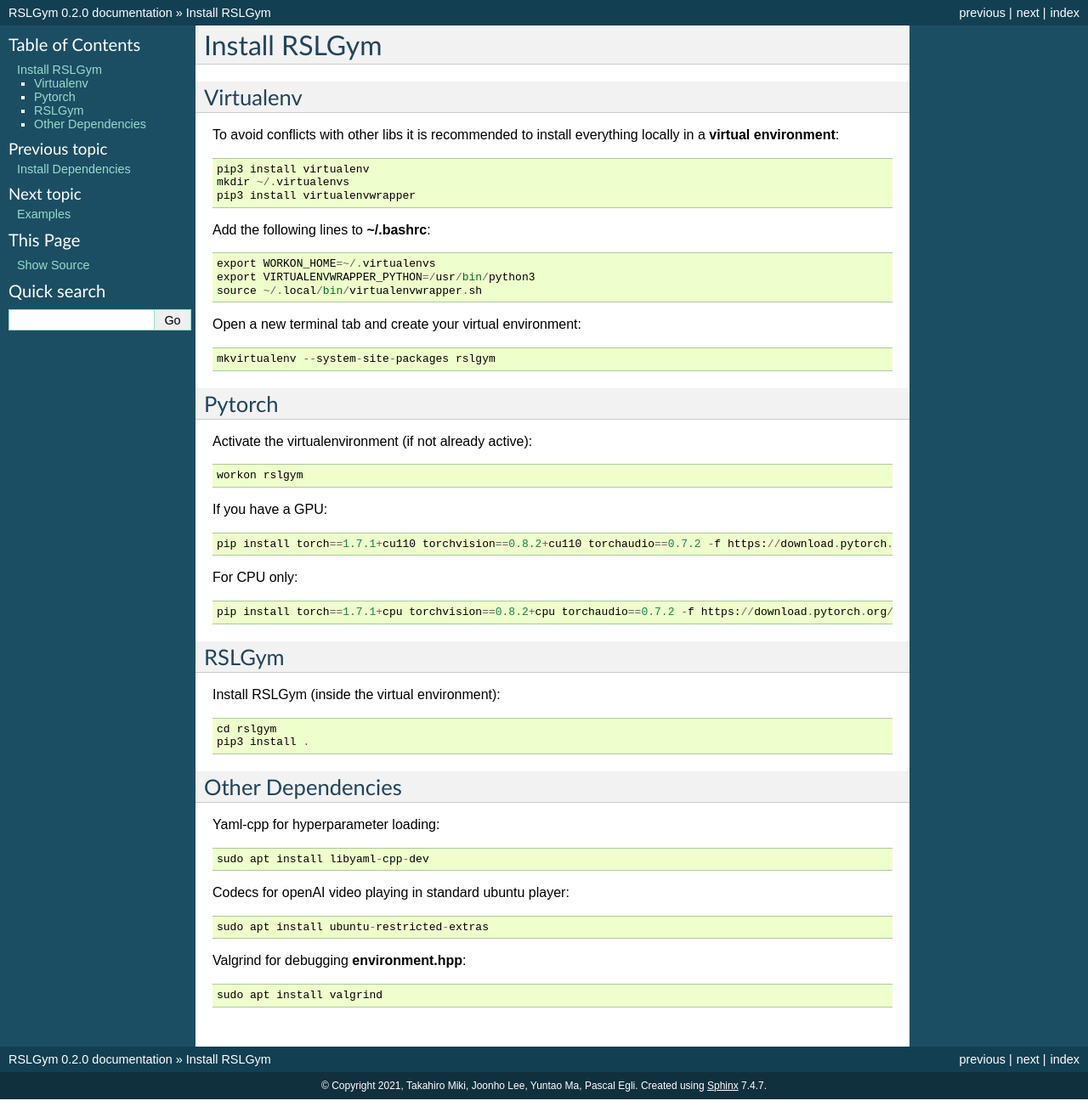
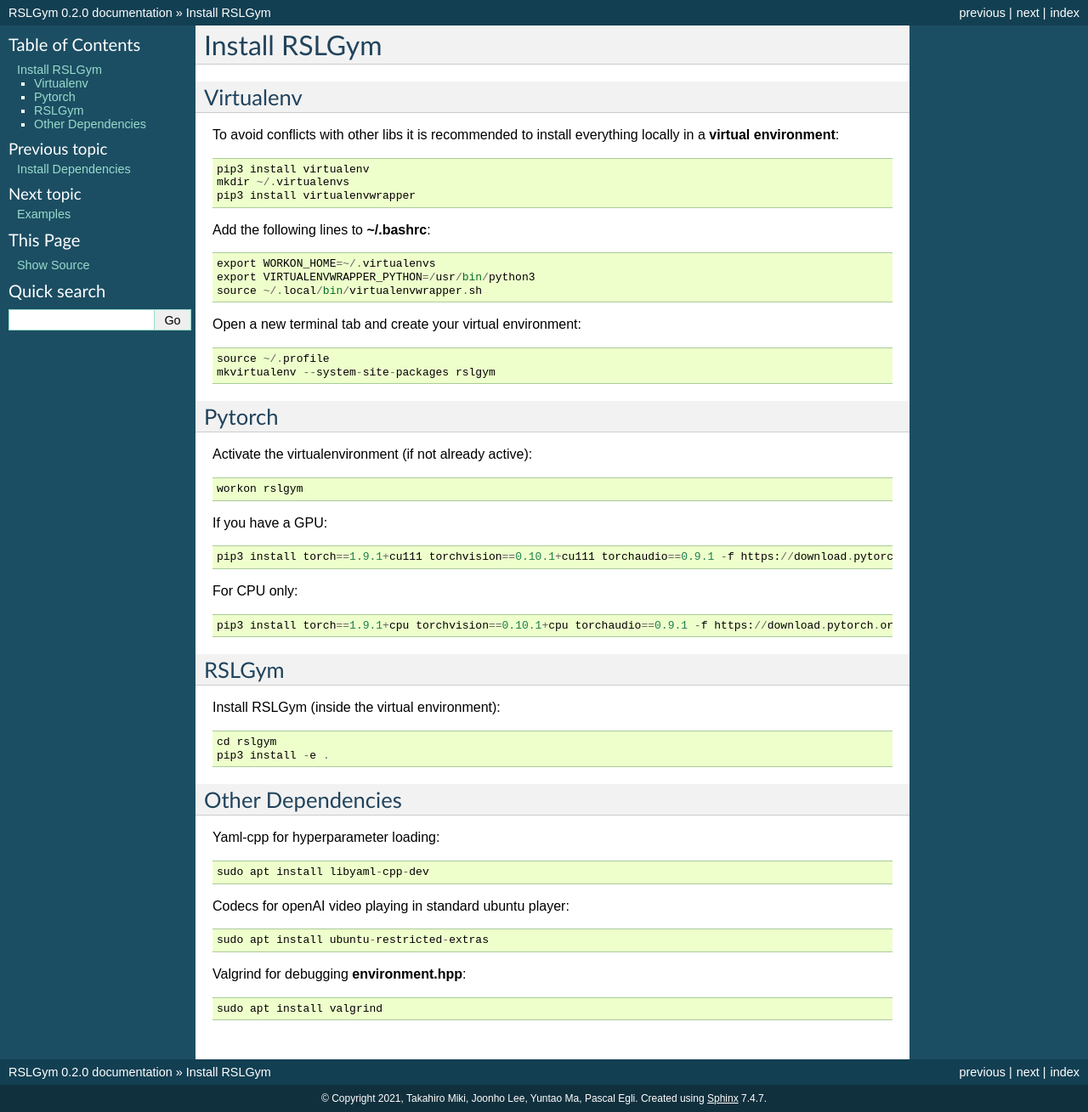
Before and after one commit to leggedrobotics/RSLGym, a Sphinx documentation site: the page built from docs/source/installation.rst, in a window 1280 px wide. Shown: the whole page at 85% size. Built offline with Sphinx 7.4.7, drawn with Linux system fonts in a browser that asks for light colours.

Commit message:
update installation instructions;

```diff
--- a/docs/source/installation.rst
+++ b/docs/source/installation.rst
@@ -17,6 +17,7 @@
 
 Open a new terminal tab and create your virtual environment::
 
+    source ~/.profile
     mkvirtualenv --system-site-packages rslgym
 
 Pytorch
@@ -27,11 +28,11 @@
 
 If you have a GPU::
 
-    pip install torch==1.7.1+cu110 torchvision==0.8.2+cu110 torchaudio==0.7.2 -f https://download.pytorch.org/whl/torch_stable.html
+    pip3 install torch==1.9.1+cu111 torchvision==0.10.1+cu111 torchaudio==0.9.1 -f https://download.pytorch.org/whl/torch_stable.html
 
 For CPU only::
 
-    pip install torch==1.7.1+cpu torchvision==0.8.2+cpu torchaudio==0.7.2 -f https://download.pytorch.org/whl/torch_stable.html
+    pip3 install torch==1.9.1+cpu torchvision==0.10.1+cpu torchaudio==0.9.1 -f https://download.pytorch.org/whl/torch_stable.html
 
 
 RSLGym
@@ -39,7 +40,7 @@
 Install RSLGym (inside the virtual environment)::
 
     cd rslgym
-    pip3 install .
+    pip3 install -e .
 
 
 Other Dependencies
```
